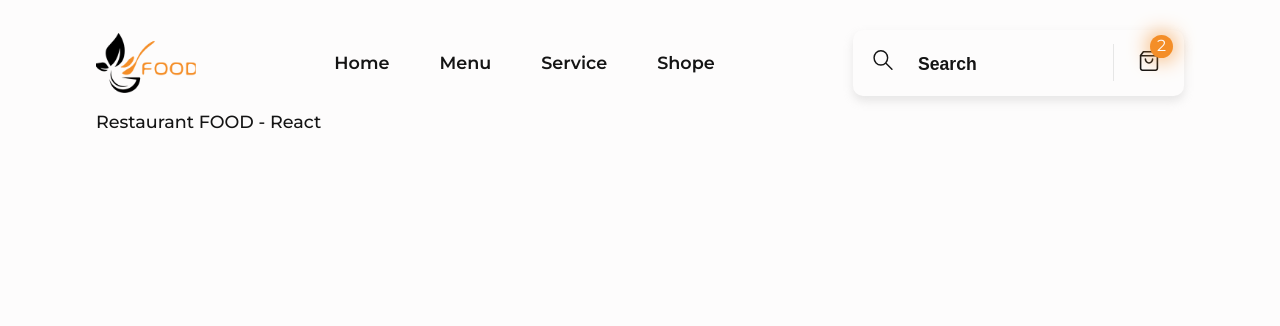
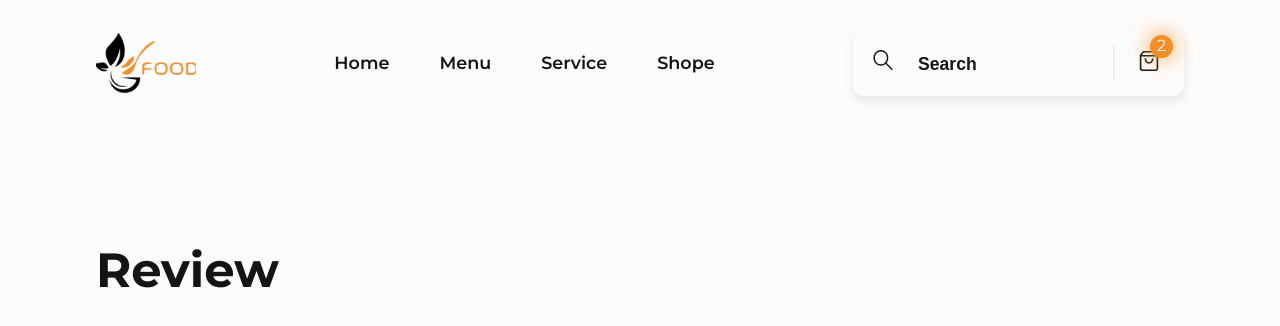
Before and after one commit to Aurelie-Runser/FOOD-Restaurant--React, a React (Vite) app: page / in a window 1280 px wide. Shown: the top 326 px of the page. Built offline with nearby package versions, Linux system fonts and the light colour scheme.

Commit message:
déplacement des fichiers 'Header' dans le dossier 'sections'

```diff
--- a/src/App.tsx
+++ b/src/App.tsx
@@ -1,17 +1,14 @@
 // import { useState } from 'react'
-import Header from './components/header/Header'
+import Header from './sections/header/Header'
+import Reviews from './sections/reviews/Reviews'
 import './main.css'
 
 function App() {
 
-  return (
-    <>
-    {/* <main className='mainbody'> */}
+  return <>
     <Header/>
-      <p>Restaurant FOOD - React</p>
-    {/* </main> */}
-    </>
-  )
+    <Reviews/>
+  </>
 }
 
 export default App
--- a/src/components/header/Header.tsx
+++ b/src/sections/header/Header.tsx
@@ -1,4 +1,3 @@
-import {Routes,Route} from 'react-router-dom';
 import HeaderSearch from './HeaderSearch'
 import './Header.css'
 
--- a/src/components/header/HeaderSearch.tsx
+++ b/src/sections/header/HeaderSearch.tsx
@@ -1,4 +1,4 @@
-import Icon from '../icons/Icon';
+import Icon from '../../components/icons/Icon';
 import './Header.css'
 
 export default function Header() {
```
Also changed, not shown: src/sections/header/Header.css (renamed from src/components/header/Header.css).
